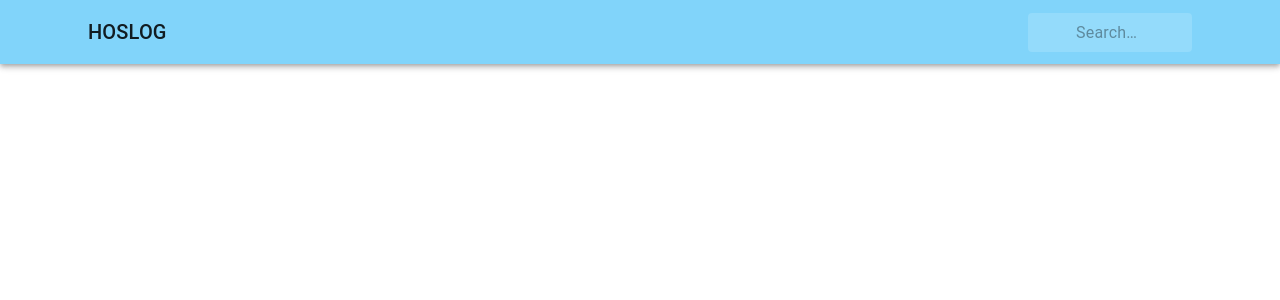
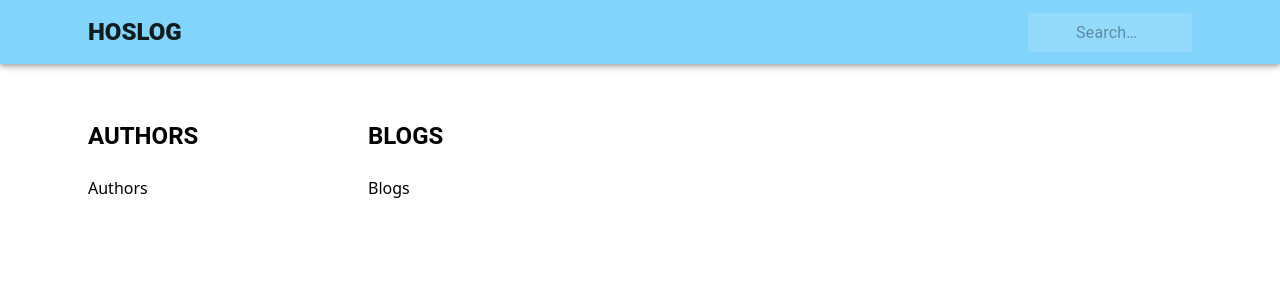
Before and after one commit to hosseinkimiyavi/HosLog_Project, a React (Vite) app: page /authors/1 in a window 1280 px wide. Shown: the top 300 px of the page. Built offline with nearby package versions, Linux system fonts and the light colour scheme; no server answers; some icons are missing.

Commit message:
add env file and responsive the homePage

```diff
--- a/src/App.jsx
+++ b/src/App.jsx
@@ -1,3 +1,4 @@
+import HomePage from "./Components/Home/HomePage";
 import Header from "./Components/layout/Header";
 
 function App() {
@@ -5,6 +6,7 @@ function App() {
   return (
     <>
    <Header />
+   <HomePage />
     </>
   );
 }
--- /dev/null
+++ b/src/Components/Author/Authors.jsx
@@ -0,0 +1,9 @@
+import React from 'react'
+
+function Authors() {
+  return (
+    <div>Authors</div>
+  )
+}
+
+export default Authors
--- /dev/null
+++ b/src/Components/Bloge/Blogs.jsx
@@ -0,0 +1,9 @@
+import React from 'react'
+
+function Blogs() {
+  return (
+    <div>Blogs</div>
+  )
+}
+
+export default Blogs
--- /dev/null
+++ b/src/Components/Home/HomePage.jsx
@@ -0,0 +1,25 @@
+import { Container, Grid, Typography } from "@mui/material";
+import React from "react";
+import Authors from "../Author/Authors";
+import Blogs from "../Bloge/Blogs";
+
+function HomePage() {
+  return (
+    <>
+      <Container maxWidth="lg">
+        <Grid container spacing={2} padding={3} >
+          <Grid size={{xs: 12, md: 3}}  mt={4} >
+            <Typography component="h3" variant="h5" mb={3} fontWeight={700}  >AUTHORS</Typography>
+            <Authors />
+          </Grid>
+          <Grid size={{xs: 12, md: 9}}  mt={4} >
+            <Typography component="h3" variant="h5" mb={3} fontWeight={700}  >BLOGS</Typography>
+            <Blogs />
+          </Grid>
+        </Grid>
+      </Container>
+    </>
+  );
+}
+
+export default HomePage;
--- a/src/Components/layout/Header.jsx
+++ b/src/Components/layout/Header.jsx
@@ -64,9 +64,10 @@ function Header() {
         <Toolbar  >
 
           <Typography
-            variant="h6"
+            variant="h5"
             noWrap
             component="div"
+            fontWeight={800}
             sx={{ flexGrow: 1, display: { xs: 'none', sm: 'block' } }}
           >
             HOSLOG
--- a/src/main.jsx
+++ b/src/main.jsx
@@ -1,14 +1,15 @@
-import { StrictMode } from 'react'
+
 import { createRoot } from 'react-dom/client'
 import { ApolloClient, ApolloProvider, InMemoryCache } from '@apollo/client'
 import { ThemeProvider } from '@mui/material'
+
 import './index.css'
 import App from './App.jsx'
 import theme from './mui/theme.jsx'
 
 
 const client = new ApolloClient({
-  uri: "https://us-west-2.cdn.hygraph.com/content/cm7yq2q1s002406w8oudglcc9/master",
+  uri:import.meta.env.REACT_APP_GRAPH_CMS_URI,
   cache: new InMemoryCache(),
 });
 
```
Also changed, not shown: 1 other file (tests, documents, lock files or other folders).
